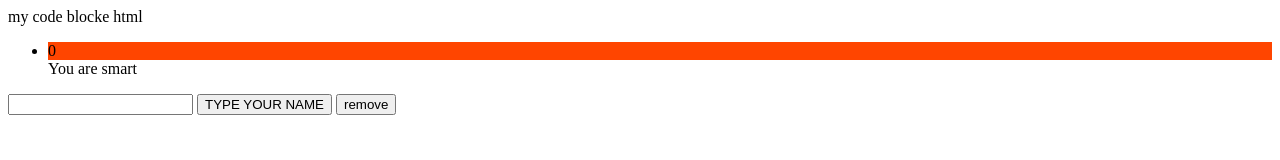
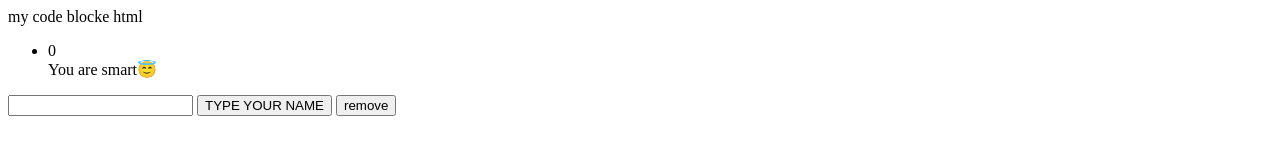
Before and after one commit to Qassab/code_Blocks, a plain HTML site: page index.html in a window 1280 px wide. Both pictures are taken after a click on the button "TYPE YOUR NAME". Drawn offline with Linux system fonts and the light colour scheme.

Commit message:
Update index.html

```diff
--- a/index.html
+++ b/index.html
@@ -1,6 +1,7 @@
 <html>
   <style>
-    li{
+    lu{
+      width:100px;
       Background-color:orangered;
     </style>
 
@@ -31,7 +32,7 @@ document.getElementById('button').addEventListener('click', (event) => {
 
   element_list.appendChild(new_li);
   let new_span = document.createElement('span');
-  new_span.innerText = 'You are smart';
+  new_span.innerText = 'You are smart😇';
 
   element_list.appendChild(new_span);
 
```
